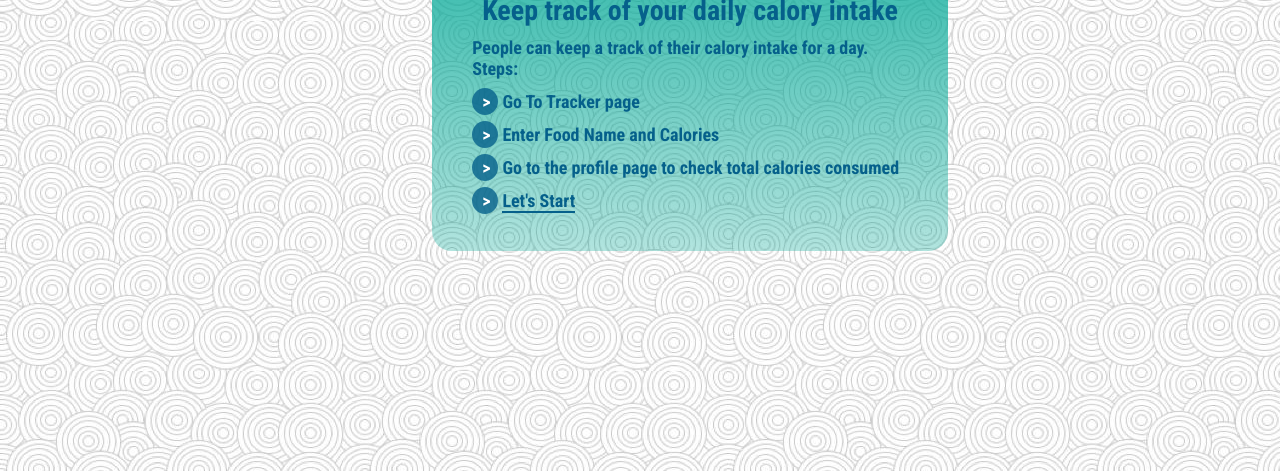
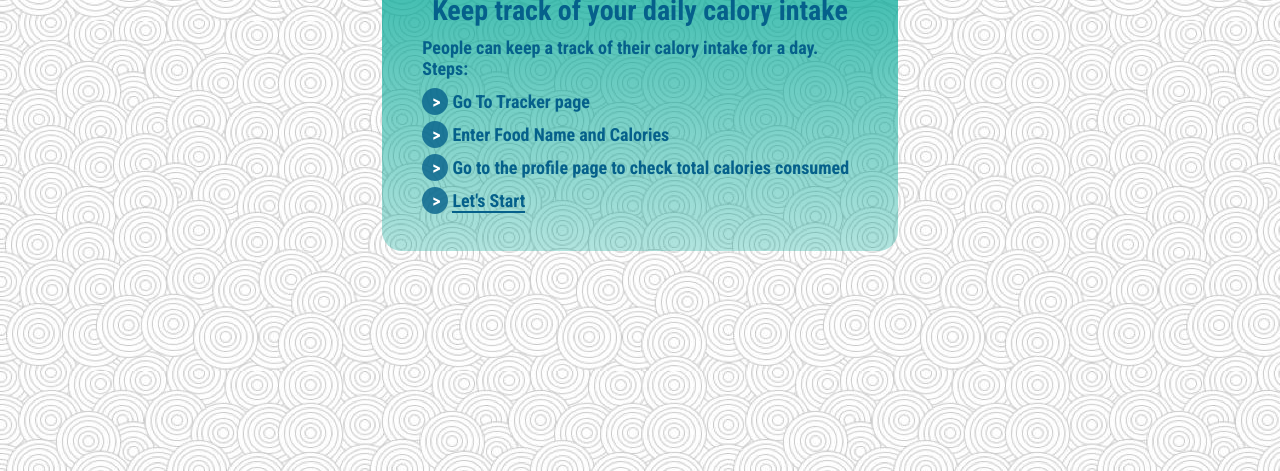
Before and after one commit to AnkitaBagale/AnkitaBagale.Project-3, a plain HTML site: page index.html in a window 1280 px wide. Shown: the part 329-800 px from the top of the page. Drawn offline with nearby package versions, Linux system fonts and the light colour scheme.

Commit message:
margin issue fixed

```diff
--- a/index.html
+++ b/index.html
@@ -100,7 +100,7 @@
 
 
 
-        <div class="page-body">
+        <div>
             <div class="center-center">
             <div class="aboutInfo">
                 <h1>Calory Meter</h1>
```
